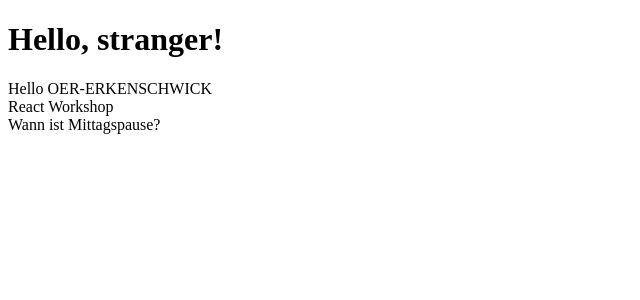
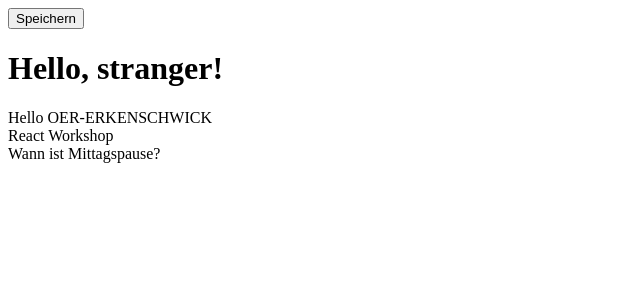
Before and after one commit to SuoraGmbH/react-camp-2024-10, a React (Vite) app: page / in a window 1280 px wide. Shown: the top 300 px of the page, without its empty margins (0-640 px from the left). Built offline with nearby package versions, Linux system fonts and the light colour scheme.

Commit message:
Initial TimeEntryForm

```diff
--- a/src/App.tsx
+++ b/src/App.tsx
@@ -2,6 +2,7 @@
 import { Welcome } from "./components/Welcome.tsx";
 import TimeEntryView from "./components/TimeEntryView.tsx";
 import TimeEntry from "./domain/TimeEntry.ts";
+import TimeEntryForm from "./components/TimeEntryForm.tsx";
 
 function getTimeEntryFromBackend() {
   const timeEntry: TimeEntry = {
@@ -18,6 +19,7 @@
   const timeEntry = getTimeEntryFromBackend();
   return (
     <>
+      <TimeEntryForm />
       <Welcome />
       <Welcome city="Oer-Erkenschwick" />
       <TimeEntryView timeEntry={timeEntry} />
--- /dev/null
+++ b/src/components/TimeEntryForm.tsx
@@ -0,0 +1,16 @@
+import React from "react";
+
+const TimeEntryForm: React.FunctionComponent = () => {
+  const handleSubmit: React.FormEventHandler<HTMLFormElement> = (event) => {
+    event.preventDefault();
+    console.log("Hallo Welt!");
+  };
+
+  return (
+    <form onSubmit={handleSubmit}>
+      <button type="submit">Speichern</button>
+    </form>
+  );
+};
+
+export default TimeEntryForm;
```
